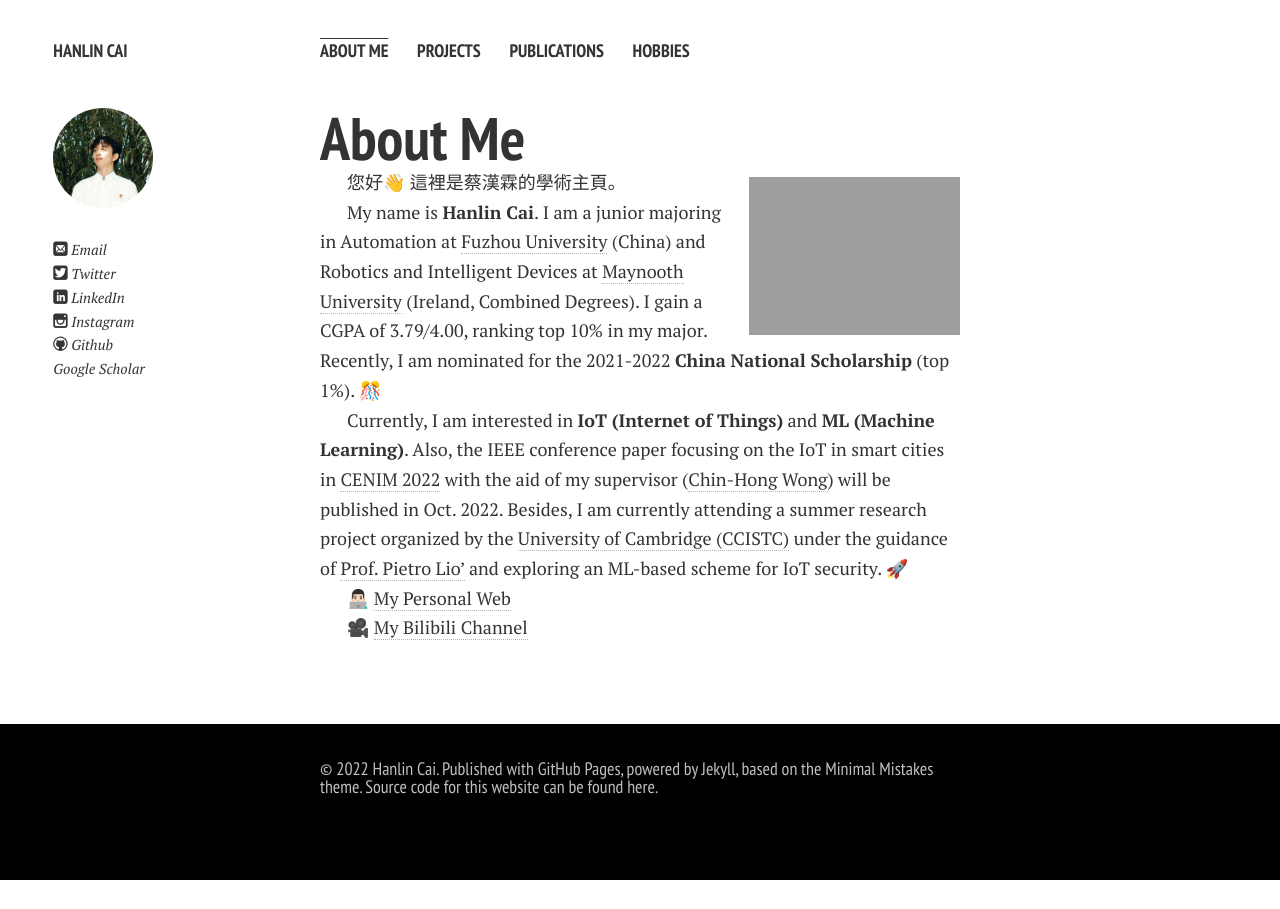
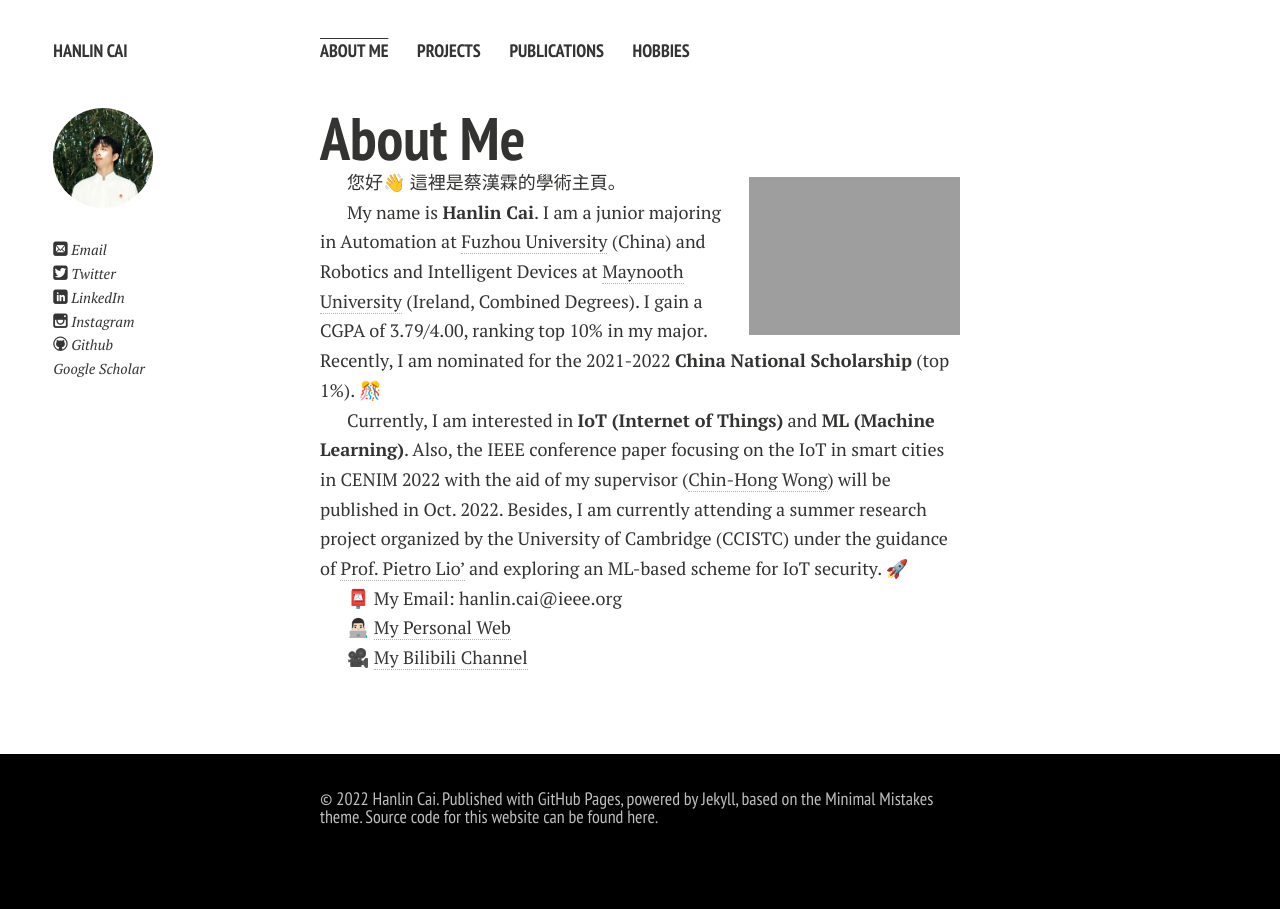
Before and after one commit to GuangLun2000/GuangLun2000.github.io, a Jekyll site: the page built from index.md, in a window 1280 px wide. Built offline with Jekyll 4.4.1, drawn with Linux system fonts in a browser that asks for light colours; nearby versions of some CDN libraries; a style sheet for code colours, icons or effects is not loaded; our own code applies the rules of GitHub Pages for plain Markdown files.

Commit message:
Update index.md

```diff
--- a/index.md
+++ b/index.md
@@ -10,7 +10,9 @@
 
 My name is **Hanlin Cai**. I am a junior majoring in Automation at [Fuzhou University] (China) and Robotics and Intelligent Devices at [Maynooth University] (Ireland, Combined Degrees). I gain a CGPA of 3.79/4.00, ranking top 10% in my major. Recently, I am nominated for the 2021-2022 **China National Scholarship** (top 1%). 🎊
 
-Currently, I am interested in **IoT (Internet of Things)** and **ML (Machine Learning)**. Also, the IEEE conference paper focusing on the IoT in smart cities in [CENIM 2022] with the aid of my supervisor ([Chin-Hong Wong]) will be published in Oct. 2022. Besides, I am currently attending a summer research project organized by the [University of Cambridge (CCISTC)] under the guidance of [Prof. Pietro Lio'] and exploring an ML-based scheme for IoT security. 🚀
+Currently, I am interested in **IoT (Internet of Things)** and **ML (Machine Learning)**. Also, the IEEE conference paper focusing on the IoT in smart cities in CENIM 2022 with the aid of my supervisor ([Chin-Hong Wong]) will be published in Oct. 2022. Besides, I am currently attending a summer research project organized by the University of Cambridge (CCISTC) under the guidance of [Prof. Pietro Lio'] and exploring an ML-based scheme for IoT security. 🚀
+
+📮 My Email: hanlin.cai@ieee.org
 
 👨🏻‍💻 [My Personal Web]
 
```
Also changed, not shown: other parts of index.md (+0 -2 lines).
